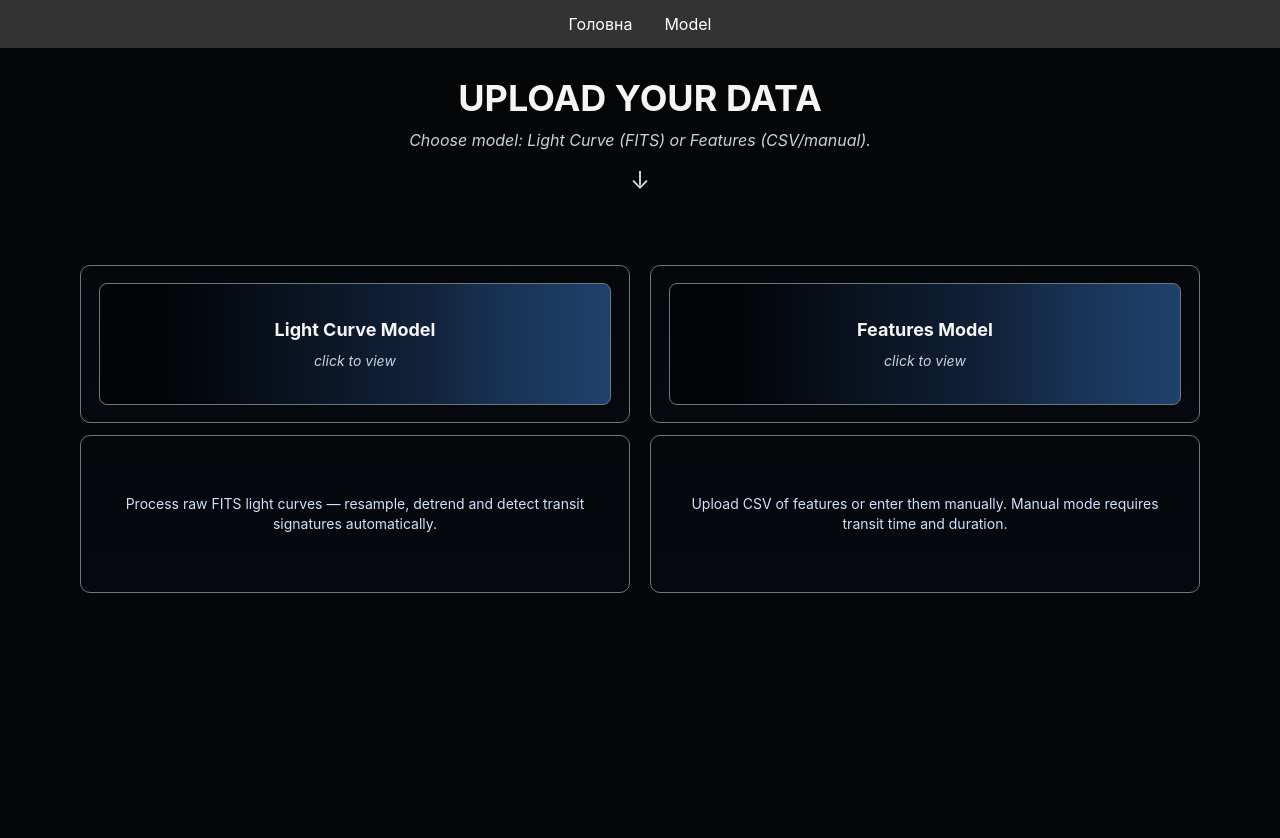
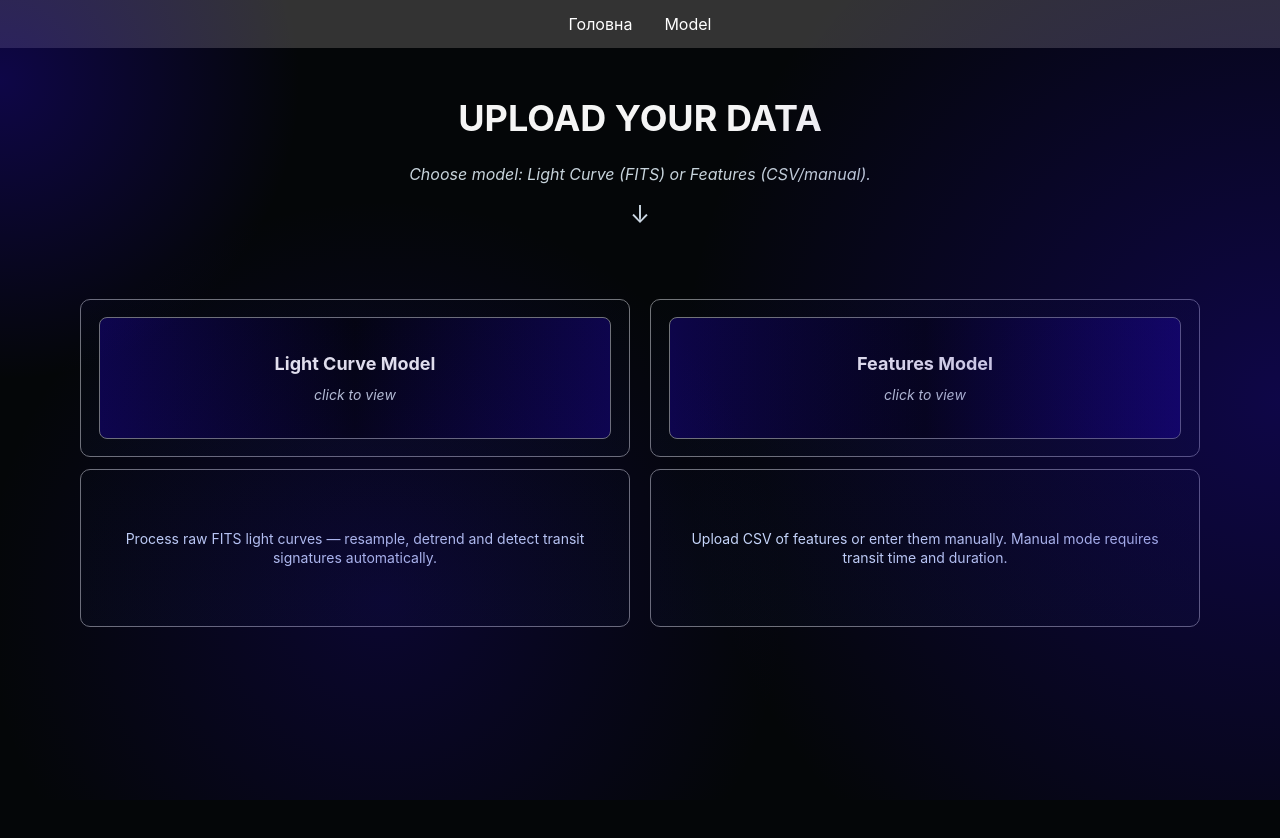
Before and after one commit to Rich182182/exoplanet-detector, a React (Create React App) app in the folder frontend/: page /model in a window 1280 px wide. Shown: the top 838 px of the page. Built offline with nearby package versions, Linux system fonts and the light colour scheme.

Commit message:
version 2 design

```diff
--- a/frontend/src/AnalysisPage.tsx
+++ b/frontend/src/AnalysisPage.tsx
@@ -132,7 +132,7 @@ const AnalysisPage: React.FC = () => {
   return (
     <div className={styles.page} style={{ ['--sidebar-width' as any]: `${SIDEBAR_WIDTH}px`, ['--sidebar-height' as any]: `${SIDEBAR_HEIGHT}px` }}>
       <header className={styles.header}>
-        <button className={styles.back} onClick={() => navigate('/')}>← Upload</button>
+        <button className={styles.back} onClick={() => navigate('/model')}>← Upload</button>
         <h1 className={styles.title}>Exoplanet Analysis</h1>
       </header>
 
--- a/frontend/src/UploadPage.tsx
+++ b/frontend/src/UploadPage.tsx
@@ -1,5 +1,5 @@
 // src/UploadPage.tsx
-import React, { useRef, useState } from "react";
+import React, { useRef, useState, useEffect } from "react";
 import axios from "axios";
 import { useNavigate } from "react-router-dom";
 import backIcon from './components/weui_back-filled.png'; // Adjust path if needed
@@ -28,7 +28,10 @@ const BORDER = "#727579";
 const TEXT = "#F5F5F5";
 const WHITE = "#FFFFFF";
 const BLACK = "#000000";
-const GRADIENT = "linear-gradient(90deg, #020407 12%, #11223A 64%, #183253 78%, #20416D 100%)";
+const BACK = "rgba(30, 6, 166, 0.6)";
+const GRADIENT = "#131313";
+const GRADIENT1 = "linear-gradient(90deg, #020407 16%, #0D054A 50%, #020407 88%)";
+const GRADIENT2 = "linear-gradient(90deg, #0D054A 0%, #020407 50%,#0D054A 100%)";
 const styles: { [k: string]: React.CSSProperties } = {
   page: {
     minHeight: "100vh",
@@ -66,7 +69,7 @@ const styles: { [k: string]: React.CSSProperties } = {
   width: "100%",
   height: "100%",
   borderRadius: 8,
-  background: GRADIENT,
+  background: GRADIENT2,
   border: `1px solid ${BORDER}`,
   display: "flex",
   alignItems: "center",
@@ -78,6 +81,7 @@ btnContent: {
   display: "flex",
   flexDirection: "column" as const,
   alignItems: "center",
+
   gap: 4,  // Отступ между текстом и подписью (2-6px подкорректируйте)
 },
 mainText: {
@@ -137,7 +141,7 @@ mainText: {
     borderRadius: 15,
     border: `1px solid ${BORDER}`,
     padding: 14,
-    background: GRADIENT,
+    background: BACK,
     display: "flex",
     justifyContent: "space-between",
     alignItems: "center",
@@ -204,6 +208,7 @@ submitWhite: {
     padding: 18,
     background: GRADIENT,
     boxSizing: "border-box",
+
   },
 
   // fields styled as black buttons with white text (but are inputs)
@@ -237,6 +242,7 @@ submitWhite: {
     background: BLACK,
     cursor: "pointer",
     userSelect: "none",
+    zIndex: 3,
   },
   fieldLabelCentered: {
     color: WHITE,
@@ -291,6 +297,7 @@ submitWhite: {
     display: "flex",
     justifyContent: "center",
     marginTop: 18,
+    zIndex: 1,
   },
   centeredSubmit: {
     padding: "12px 24px",
@@ -300,6 +307,7 @@ submitWhite: {
     border: `1px solid ${BORDER}`,
     fontWeight: 700,
     cursor: "pointer",
+    zIndex: 10,
   },
 
   // back button top-left (aligned with double border level)
@@ -310,6 +318,7 @@ submitWhite: {
     padding: "  70px 15px",
     cursor: "pointer",
     color: "#cfe1ff",
+    zIndex: 3,
   },
 
   // results box and analyze button
@@ -334,6 +343,23 @@ submitWhite: {
   },
 };
 
+const GlowingCircles= ({ centerX = 50, centerY = 70, size = 400, opacity = 0.8 }) => {
+  // centerX and centerY in % (0-100), size in px for radius
+  return (
+    <div style={{
+      position: 'absolute',
+      top: 0,
+      left: 0,
+      opacity: opacity,
+      width: '100%',
+      height: '100%',
+      background: `radial-gradient(circle at ${centerX}% ${centerY}%, #1E06A680 0%, transparent ${size}px)`,
+      zIndex: 2, // Behind other elements
+      pointerEvents: 'none',
+      overflow: "visible",
+    }} />
+  );
+};
 export default function UploadPage() {
   const navigate = useNavigate();
 
@@ -367,13 +393,20 @@ const [koiSlogg, setKoiSlogg] = useState("");
   const [koiSrad, setKoiSrad] = useState("");
   const [koiKepmag, setKoiKepmag] = useState("");
 
+
+
+
   // ========== Main selection UI (LEFT AS IS) ==========
   if (!selected) {
     return (
+
       <div style={styles.page}>
+        <GlowingCircles centerX={0} centerY={10} size={300} />
+        <GlowingCircles centerX={100} centerY={50} size={600} />
+        <GlowingCircles centerX={30} centerY={75} opacity={0.5} size={400}/>
         <div style={{ maxWidth: 1120, margin: "0 auto" }}>
           <div style={{ textAlign: "center", marginBottom: 18 }}>
-            <h1 style={{ fontSize: 36, margin: 0, textTransform: "uppercase", fontWeight: 700 }}>UPLOAD YOUR DATA</h1>
+            <h1 style={{ fontSize: 36, marginTop: 20, textTransform: "uppercase", fontWeight: 700 }}>UPLOAD YOUR DATA</h1>
             <p style={{ marginTop: 10, color: "#c7d3db", fontStyle: "italic", maxWidth: 820, marginLeft: "auto", marginRight: "auto" }}>
               Choose model: Light Curve (FITS) or Features (CSV/manual).
             </p>
@@ -451,6 +484,9 @@ const [koiKepmag, setKoiKepmag] = useState("");
 
     return (
       <div style={styles.page}>
+        <GlowingCircles centerX={0} centerY={10} size={300} />
+        <GlowingCircles centerX={100} centerY={50} size={600} />
+        <GlowingCircles centerX={30} centerY={75} opacity={0.5} size={400}/>
         <div style={styles.backTopLeft} onClick={() => setSelected(null)}>← Back</div>
         <div style={styles.modelWrapper}>
           {/* Back button top-left on same visual level as border */}
@@ -589,6 +625,9 @@ const [koiKepmag, setKoiKepmag] = useState("");
   return (
 
     <div style={styles.page}>
+      <GlowingCircles centerX={0} centerY={10} size={300} />
+      <GlowingCircles centerX={100} centerY={50} size={600} />
+      <GlowingCircles centerX={30} centerY={75} opacity={0.5} size={400}/>
     <div style={styles.backTopLeft} onClick={() => setSelected(null)}>← Back</div>
       <div style={styles.modelWrapper}>
         {/* back button top-left */}
@@ -601,7 +640,7 @@ const [koiKepmag, setKoiKepmag] = useState("");
           </p>
           <div style={styles.arrow}>↓</div>
         </div>
-
+        {/* <GlowingCircles centerX={40} centerY={20} opacity={0.5} /> */}
         {/* first double border: upload (single file or csv) */}
         <div style={styles.doubleOuter}>
           <div style={styles.doubleInner}>
@@ -625,14 +664,16 @@ const [koiKepmag, setKoiKepmag] = useState("");
         <div style={styles.blackGap} />
 
         {/* second double border: manual fields (single block) */}
+
         <div style={styles.fieldsOuter}>
           <div style={styles.fieldsInner}>
-            <div style={{ textAlign: "center", marginBottom: 12 }}>
+
+            <div style={{ textAlign: "center", marginBottom: 12, zIndex: 3 }}>
               <div style={{ fontSize: 20, marginBottom: 20, fontWeight: 700, color: TEXT }}>Basic Planet Information</div>
               </div>
 
             <div style={styles.basicGrid}>
-              <div style={styles.fieldContainer} onClick={(e) => {
+              <div style={{ ...styles.fieldContainer, background: GRADIENT2 }} onClick={(e) => {
                 const input = e.currentTarget.querySelector('input');
                 if (input) input.focus();
               }}>
@@ -645,7 +686,7 @@ const [koiKepmag, setKoiKepmag] = useState("");
                 />
               </div>
 
-              <div style={styles.fieldContainer} onClick={(e) => {
+              <div style={{ ...styles.fieldContainer, background: GRADIENT2 }} onClick={(e) => {
                 const input = e.currentTarget.querySelector('input');
                 if (input) input.focus();
               }}>
@@ -658,7 +699,7 @@ const [koiKepmag, setKoiKepmag] = useState("");
                 />
               </div>
 
-              <div style={styles.fieldContainer} onClick={(e) => {
+              <div style={{ ...styles.fieldContainer, background: GRADIENT1 }} onClick={(e) => {
                 const input = e.currentTarget.querySelector('input');
                 if (input) input.focus();
               }}>
@@ -671,7 +712,7 @@ const [koiKepmag, setKoiKepmag] = useState("");
                 />
               </div>
 
-              <div style={styles.fieldContainer} onClick={(e) => {
+              <div style={{ ...styles.fieldContainer, background: GRADIENT1 }} onClick={(e) => {
                 const input = e.currentTarget.querySelector('input');
                 if (input) input.focus();
               }}>
@@ -684,7 +725,7 @@ const [koiKepmag, setKoiKepmag] = useState("");
                 />
               </div>
 
-              <div style={styles.fieldContainer} onClick={(e) => {
+              <div style={{ ...styles.fieldContainer, background: GRADIENT2 }} onClick={(e) => {
                 const input = e.currentTarget.querySelector('input');
                 if (input) input.focus();
               }}>
@@ -701,8 +742,8 @@ const [koiKepmag, setKoiKepmag] = useState("");
             {/* bottom two sections inside same block */}
             <div style={styles.bottomTwo}>
               <div style={styles.bottomCol}>
-                <div style={{ textAlign: "center",marginBottom: 10, fontWeight: 700, color: TEXT }}>Star Parameters</div>
-                <div style={styles.fieldContainer} onClick={(e) => {
+                <div style={{ textAlign: "center",marginBottom: 10, zIndex: 3,fontWeight: 700, color: TEXT }}>Star Parameters</div>
+                <div style={{ ...styles.fieldContainer, background: GRADIENT1 }} onClick={(e) => {
                   const input = e.currentTarget.querySelector('input');
                   if (input) input.focus();
                 }}>
@@ -714,7 +755,7 @@ const [koiKepmag, setKoiKepmag] = useState("");
                     onChange={(e) => setKoiSteff(e.target.value)}
                   />
                 </div>
-                <div style={styles.fieldContainer} onClick={(e) => {
+                <div style={{ ...styles.fieldContainer, background: GRADIENT2 }} onClick={(e) => {
                   const input = e.currentTarget.querySelector('input');
                   if (input) input.focus();
                 }}>
@@ -726,7 +767,7 @@ const [koiKepmag, setKoiKepmag] = useState("");
                     onChange={(e) => setKoiSlogg(e.target.value)}
                   />
                 </div>
-                <div style={styles.fieldContainer} onClick={(e) => {
+                <div style={{ ...styles.fieldContainer, background: GRADIENT1 }} onClick={(e) => {
                   const input = e.currentTarget.querySelector('input');
                   if (input) input.focus();
                 }}>
@@ -738,7 +779,7 @@ const [koiKepmag, setKoiKepmag] = useState("");
                     onChange={(e) => setKoiSrad(e.target.value)}
                   />
                 </div>
-                <div style={styles.fieldContainer} onClick={(e) => {
+                <div style={{ ...styles.fieldContainer, background: GRADIENT2 }} onClick={(e) => {
                   const input = e.currentTarget.querySelector('input');
                   if (input) input.focus();
                 }}>
@@ -753,8 +794,8 @@ const [koiKepmag, setKoiKepmag] = useState("");
               </div>
 
               <div style={styles.bottomCol}>
-                <div style={{ textAlign: "center",marginBottom: 10, fontWeight: 700, color: TEXT }}>System Parameters</div>
-                <div style={styles.fieldContainer} onClick={(e) => {
+                <div style={{ textAlign: "center",marginBottom: 10, fontWeight: 700,zIndex: 3, color: TEXT }}>System Parameters</div>
+                <div style={{ ...styles.fieldContainer, background: GRADIENT1 }} onClick={(e) => {
                   const input = e.currentTarget.querySelector('input');
                   if (input) input.focus();
                 }}>
@@ -766,7 +807,7 @@ const [koiKepmag, setKoiKepmag] = useState("");
                     onChange={(e) => setKoiTeq(e.target.value)}
                   />
                 </div>
-                <div style={styles.fieldContainer} onClick={(e) => {
+                <div style={{ ...styles.fieldContainer, background: GRADIENT2 }} onClick={(e) => {
                   const input = e.currentTarget.querySelector('input');
                   if (input) input.focus();
                 }}>
@@ -778,7 +819,7 @@ const [koiKepmag, setKoiKepmag] = useState("");
                     onChange={(e) => setKoiInsol(e.target.value)}
                   />
                 </div>
-                <div style={styles.fieldContainer} onClick={(e) => {
+                <div style={{ ...styles.fieldContainer, background: GRADIENT1 }} onClick={(e) => {
                   const input = e.currentTarget.querySelector('input');
                   if (input) input.focus();
                 }}>
@@ -825,7 +866,7 @@ const [koiKepmag, setKoiKepmag] = useState("");
         {resultV2 && (
 
           <div>
-            <div style={{textAlign: "center" as const, fontSize: 30, marginBottom: 20, fontWeight: 700 }}>Results ({resultV2.count ?? "?"})</div>
+            <div style={{textAlign: "center" as const, fontSize: 30, marginBottom: 20, fontWeight: 700}}>Results ({resultV2.count ?? "?"})</div>
             <div style={styles.resultBox}>
             <div style={{ marginTop: 8 }}>
               {Array.isArray(resultV2.results) ? resultV2.results.map((r: any) => (
```
Lines whose indentation alone changed are shown as unchanged.
